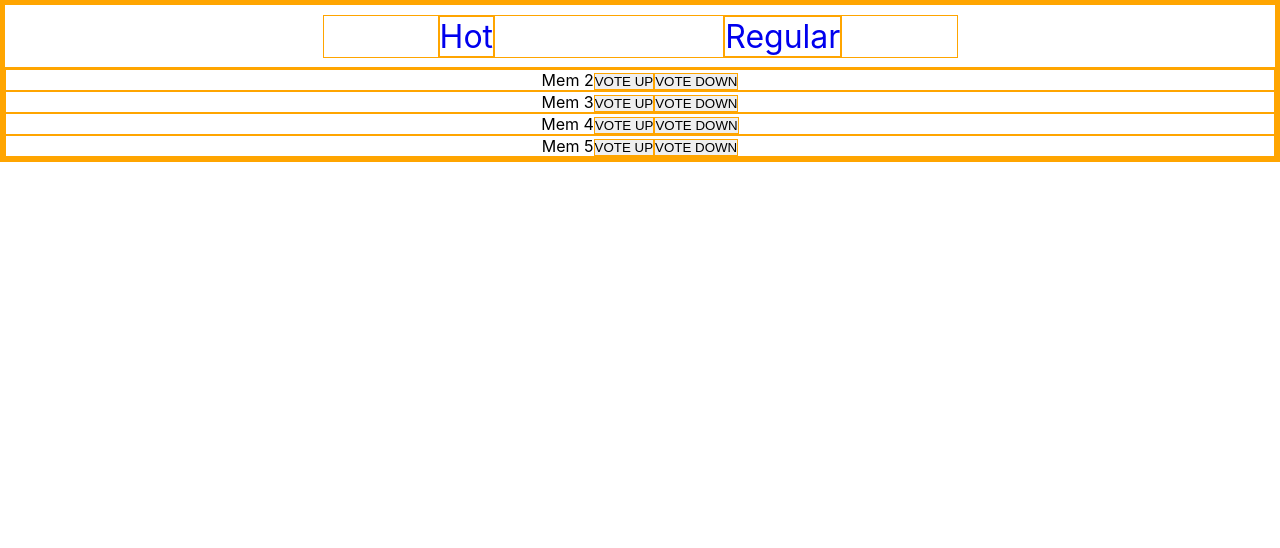
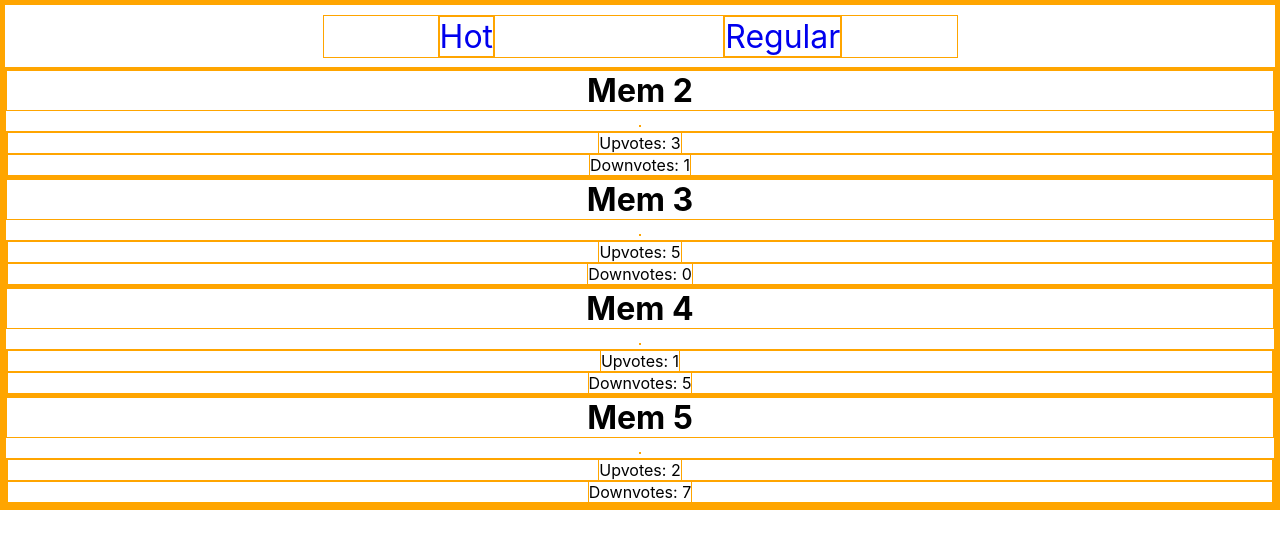
Before and after one commit to Hagane3/meme-service, a React (Create React App) app: page /regular in a window 1280 px wide. Shown: the top 548 px of the page. Built offline with nearby package versions, Linux system fonts and the light colour scheme.

Commit message:
[refactor] Change approach for render pages hot/regular. Now one component is responsible for render two categories

```diff
--- a/src/App.js
+++ b/src/App.js
@@ -5,6 +5,7 @@ import { useState } from "react";
 import { Navigation } from "./components/Navigation";
 import { Hot } from "./pages/Hot";
 import { Regular } from "./pages/Regular";
+import { MemesList } from "./pages/MemesList";
 
 import "./App.css";
 
@@ -55,8 +56,14 @@ function App() {
       <Navigation />
       <Routes>
         <Route path="/" element={<Navigate replace to="/regular" />} />
-        <Route path="regular" element={<Regular database={database} />} />
-        <Route path="hot" element={<Hot database={database} />} />
+        <Route
+          path="regular"
+          element={<MemesList database={database} category="regular" />}
+        />
+        <Route
+          path="hot"
+          element={<MemesList database={database} category="hot" />}
+        />
       </Routes>
     </div>
   );
--- a/src/pages/Hot.jsx
+++ /dev/null
@@ -1,31 +0,0 @@
-import { useUpdateComponent } from "../hooks/useUpdateComponent";
-
-export const Hot = (props) => {
-  const forceUpdate = useUpdateComponent();
-
-  const filteredData = props.database.filter((data) => {
-    return data.upvotes - data.downvotes > 5;
-  });
-  console.log(filteredData);
-  return (
-    <ul>
-      {filteredData.map((item) => {
-        const voteUpHandler = () => {
-          item.upvotes += 1;
-          forceUpdate();
-        };
-        const voteDownHandler = () => {
-          item.upvotes -= 1;
-          forceUpdate();
-        };
-        return (
-          <li key={item.title}>
-            {item.title}
-            <button onClick={voteUpHandler}>VOTE UP</button>
-            <button onClick={voteDownHandler}>VOTE DOWN</button>
-          </li>
-        );
-      })}
-    </ul>
-  );
-};
--- /dev/null
+++ b/src/pages/MemesList.jsx
@@ -0,0 +1,37 @@
+import { useUpdateComponent } from "../hooks/useUpdateComponent";
+
+import { Meme } from "../components/Meme";
+
+export const MemesList = (props) => {
+  const forceUpdate = useUpdateComponent();
+
+  const filteredData = props.database.filter((data) => {
+    if (props.category === "hot") {
+      return data.upvotes - data.downvotes > 5;
+    } else {
+      return data.upvotes - data.downvotes <= 5;
+    }
+  });
+  return (
+    <ul>
+      {filteredData.map((item) => {
+        const voteUpHandler = () => {
+          item.upvotes += 1;
+          forceUpdate();
+        };
+        const voteDownHandler = () => {
+          item.upvotes -= 1;
+          forceUpdate();
+        };
+        return (
+          <Meme key={item.title} details={item} />
+          // <li key={item.title}>
+          //   {item.title}
+          //   <button onClick={voteUpHandler}>VOTE UP</button>
+          //   <button onClick={voteDownHandler}>VOTE DOWN</button>
+          // </li>
+        );
+      })}
+    </ul>
+  );
+};
--- a/src/pages/Regular.jsx
+++ /dev/null
@@ -1,30 +0,0 @@
-import { useUpdateComponent } from "../hooks/useUpdateComponent";
-
-export const Regular = (props) => {
-  const forceUpdate = useUpdateComponent();
-
-  const filteredData = props.database.filter((data) => {
-    return data.upvotes - data.downvotes <= 5;
-  });
-  return (
-    <ul>
-      {filteredData.map((item) => {
-        const voteUpHandler = () => {
-          item.upvotes += 1;
-          forceUpdate();
-        };
-        const voteDownHandler = () => {
-          item.upvotes -= 1;
-          forceUpdate();
-        };
-        return (
-          <li key={item.title}>
-            {item.title}
-            <button onClick={voteUpHandler}>VOTE UP</button>
-            <button onClick={voteDownHandler}>VOTE DOWN</button>
-          </li>
-        );
-      })}
-    </ul>
-  );
-};
```
Also changed, not shown: src/pages/Hot.module.css (deleted), src/pages/Regular.module.css (deleted).
